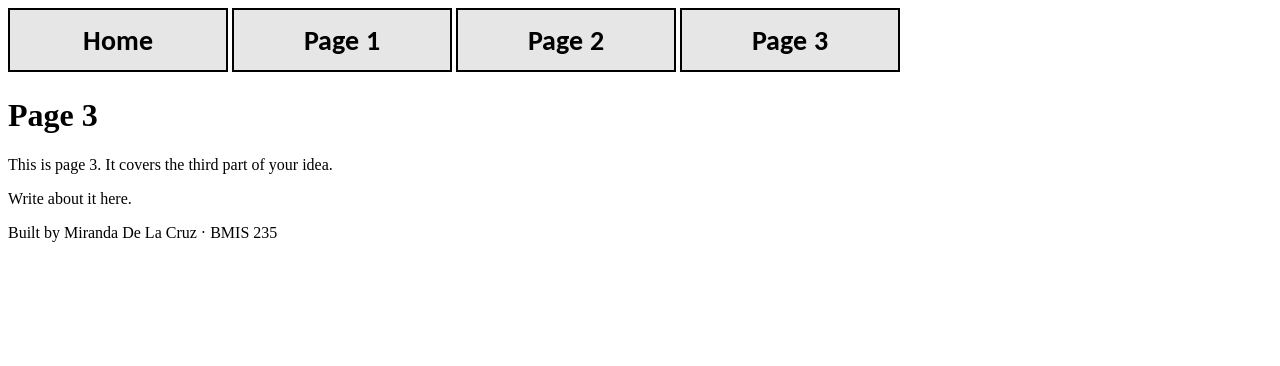
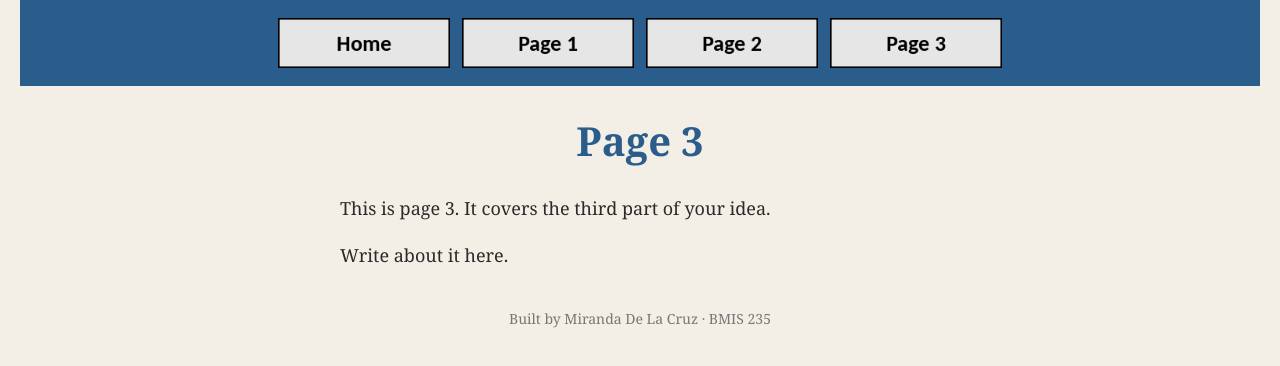
Before and after one commit to mirandadlc/bmis235-html-3, a plain HTML site: page page3.html in a window 1280 px wide. Drawn offline with Linux system fonts and the light colour scheme.

Commit message:
Update page3.html

```diff
--- a/page3.html
+++ b/page3.html
@@ -9,7 +9,7 @@
 <meta charset="utf-8">
 <meta name="author" content="Miranda De La Cruz">
 <title>Page 3</title>
-  <link rel="stylesheet" href="styles.css.">
+  <link rel="stylesheet" href="styles.css">
 </head>
 <body>
 
```
